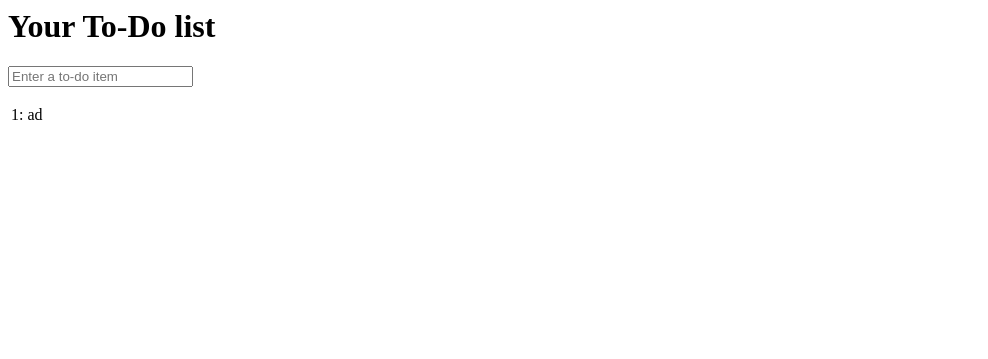
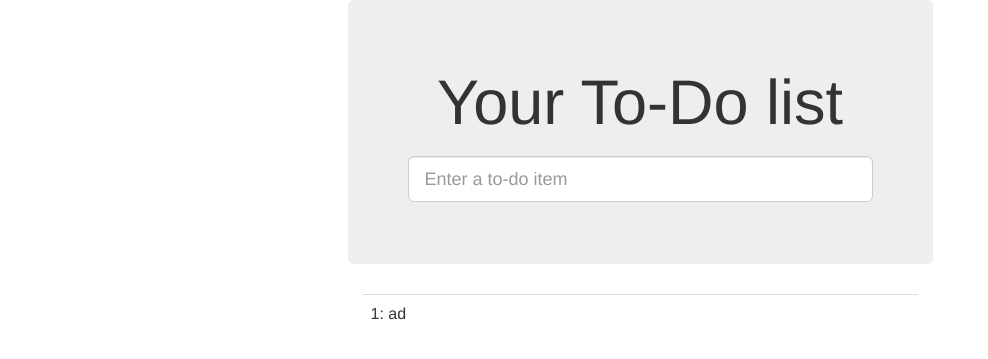
Before and after one commit to vladimirf7/tdd, a Django app: page /lists/1/ in a window 1280 px wide. Shown: the top 359 px of the page, without its empty margins (0-988 px from the left). Run offline with Django 3.2, Linux system fonts and the light colour scheme; data comes from the database, SQL or seed files in the repository; both versions use the stored data as it was after the commit; parts of the project's set-up code (start-up, migrations or seed data) failed here and were passed over; some libraries are stand-ins or nearby versions.

Commit message:
Use Bootstrap to improve layout

```diff
--- a/functional_tests/tests.py
+++ b/functional_tests/tests.py
@@ -1,5 +1,5 @@
 from django.http import HttpRequest
-from django.test import LiveServerTestCase
+from django.contrib.staticfiles.testing import StaticLiveServerTestCase
 from lists.views import home_page
 from selenium import webdriver
 from selenium.webdriver.common.keys import Keys
@@ -8,7 +8,7 @@ import time
 import unittest
 
 
-class NewVisitorTest(LiveServerTestCase):
+class NewVisitorTest(StaticLiveServerTestCase):
     def setUp(self):
         self.browser = webdriver.Firefox()
 
--- /dev/null
+++ b/lists/static/base.css
@@ -0,0 +1,3 @@
+#id_new_item {
+    margin-top: 2ex;
+}
--- a/lists/templates/base.html
+++ b/lists/templates/base.html
@@ -1,15 +1,40 @@
 <html>
 <head>
+    <head>
+    <meta charset="utf-8">
+    <meta http-equiv="X-UA-Compatible" content="IE=edge">
+    <meta name="viewport" content="width=device-width, initial-scale=1">
     <title>To-Do lists</title>
+    <link href="/static/bootstrap/css/bootstrap.min.css" rel="stylesheet">
+    <link href="/static/base.css" rel="stylesheet">
+</head>
 </head>
 
 <body>
+<div class="container">
+
+    <div class="row">
+        <div class="col-md-6 col-md-offset-3 jumbotron">
+            <div class="text-center">
                 <h1>{% block header_text %}{% endblock %}</h1>
                 <form method="POST" action="{% block form_action %}{% endblock %}">
-        <input name="item_text" id="id_new_item" placeholder="Enter a to-do item" />
+                    <input name="item_text" id="id_new_item"
+                           class="form-control input-lg"
+                           placeholder="Enter a to-do item"
+                    />
                     {% csrf_token %}
                 </form>
+            </div>
+        </div>
+    </div>
+
+    <div class="row">
+        <div class="col-md-6 col-md-offset-3">
             {% block table %}
             {% endblock %}
+        </div>
+    </div>
+
+</div>
 </body>
 </html>
--- a/lists/templates/list.html
+++ b/lists/templates/list.html
@@ -5,7 +5,7 @@
 {% block form_action %}/lists/{{ list.id }}/add_item{% endblock %}
 
 {% block table %}
-    <table id="id_list_table">
+    <table id="id_list_table" class="table">
         {% for item in list.item_set.all %}
             <tr><td>{{ forloop.counter }}: {{ item.text }}</td></tr>
         {% endfor %}
```
Also changed, not shown: db.sqlite3. Lines whose indentation alone changed are shown as unchanged.
